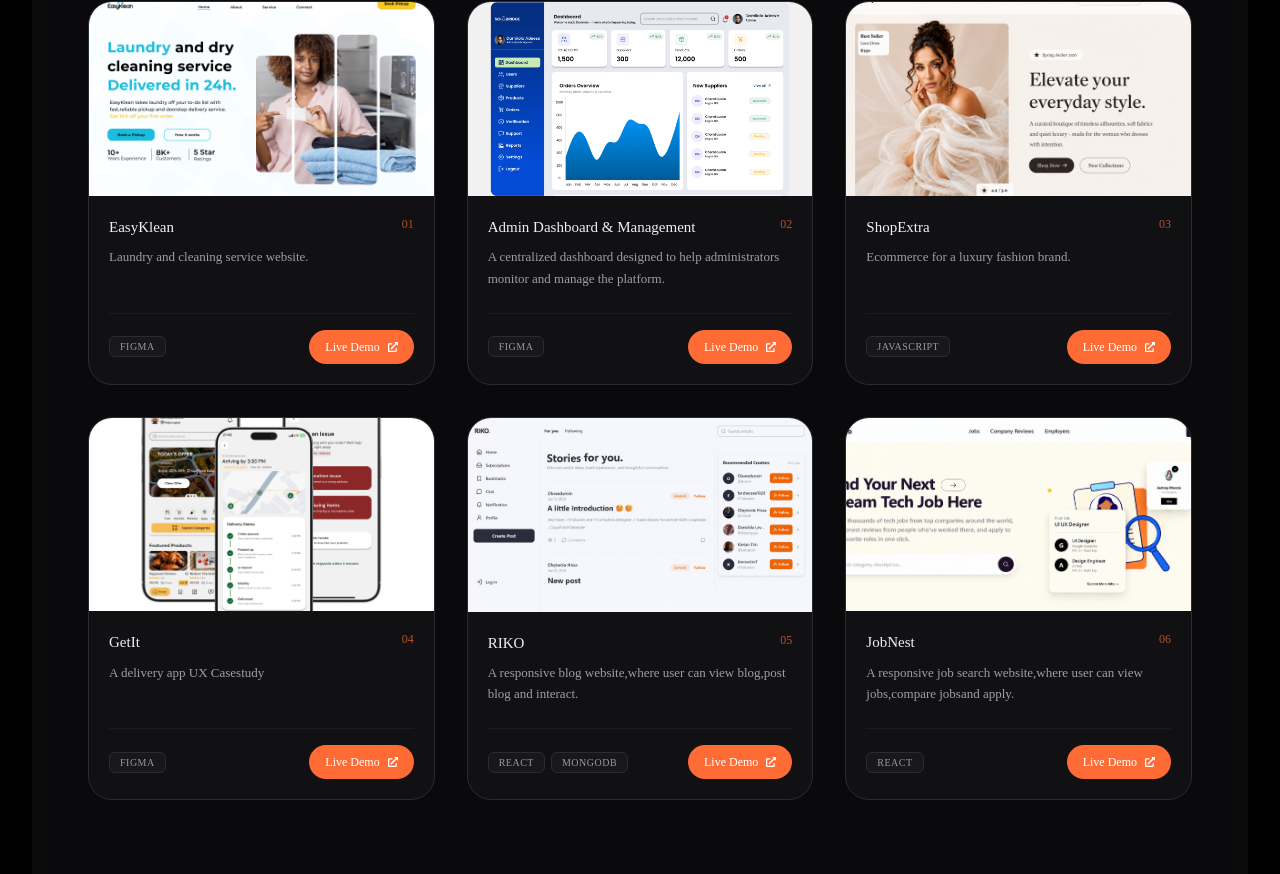
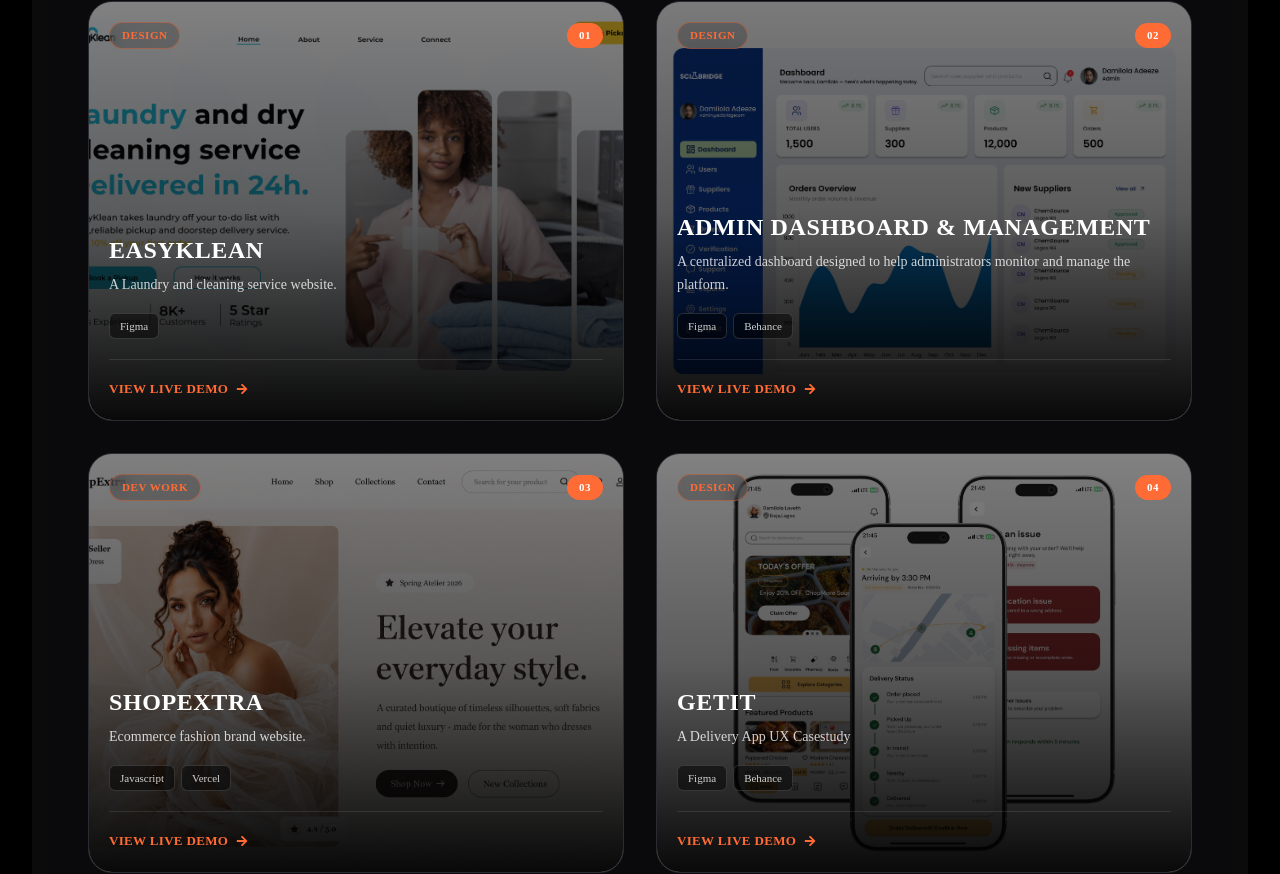
Before and after one commit to Damilola1700/dami-portfolio, a React (Vite) app: page / in a window 1280 px wide. Shown: the part 1515-2389 px from the top of the page. Built offline with nearby package versions, Linux system fonts and the light colour scheme; a web font is replaced by a local one.

Commit message:
portfolio

```diff
--- a/src/components/Project.jsx
+++ b/src/components/Project.jsx
@@ -1,13 +1,13 @@
 import image from "../assets/easyklean.png";
 import shopExtra from "../assets/shopExtra.png";
 import eeee from "../assets/eeee.png";
-import dashboard from "../assets/dashboard.png"
-import getit from "../assets/getit.png"
+import dashboard from "../assets/dashboard.png";
+import getit from "../assets/getit.png";
 
 import summary from "../assets/summary.png";
 import landing from "../assets/landing.png";
 import { useState } from "react";
-import { FaGithub, FaExternalLinkAlt } from "react-icons/fa";
+import { FaGithub, FaExternalLinkAlt, FaArrowRight } from "react-icons/fa";
 
 function Project() {
   const [activeFilter, setActiveFilter] = useState("All");
@@ -16,7 +16,7 @@ function Project() {
     {
       id: 1,
       title: "EasyKlean",
-      description: "Laundry and cleaning service website.",
+      description: "A Laundry and cleaning service website.",
       image: image,
       category: "Design",
       technologies: ["Figma"],
@@ -28,22 +28,22 @@ function Project() {
     {
       id: 2,
       title: "Admin Dashboard & Management",
-      description: "A centralized dashboard designed to help administrators monitor and manage the platform.",
+      description:
+        "A centralized dashboard designed to help administrators monitor and manage the platform.",
       image: dashboard,
       category: "Design",
-      technologies: ["Figma"],
-      liveLink:
-        "https://www.behance.net/gallery/256238595/Admin-Dashboard",
+      technologies: ["Figma", "Behance"],
+      liveLink: "https://www.behance.net/gallery/256238595/Admin-Dashboard",
       githubLink: "null",
     },
 
     {
       id: 3,
       title: "ShopExtra",
-      description: "Ecommerce for a luxury fashion brand.",
+      description: "Ecommerce fashion brand website.",
       image: shopExtra,
       category: "Dev Work",
-      technologies: ["javascript"],
+      technologies: ["Javascript", "Vercel"],
       liveLink: "https://github.com/Damilola1700",
       githubLink: "https://github.com/Damilola1700",
     },
@@ -51,21 +51,23 @@ function Project() {
     {
       id: 4,
       title: "GetIt",
-      description: "A delivery app UX Casestudy",
+      description: "A Delivery App UX Casestudy",
       image: getit,
       category: "Design",
-      technologies: ["Figma"],
-      liveLink: "https://www.behance.net/gallery/256526059/GetIt-Delivery-Casestudy",
+      technologies: ["Figma", "Behance"],
+      liveLink:
+        "https://www.behance.net/gallery/256526059/GetIt-Delivery-Casestudy",
       githubLink: "null",
     },
 
     {
       id: 5,
       title: "RIKO",
-      description: "A responsive blog website,where user can view blog,post blog and interact.",
+      description:
+        "A responsive blog and social website,user can view blog,post blog and interact.",
       image: landing,
       category: "Dev Work",
-      technologies: ["React","MongoDB"],
+      technologies: ["React", "MongoDB", "Github", "Vercel", "Rest API"],
       liveLink: "https://riko-blog-one.vercel.app/",
       githubLink: "null",
     },
@@ -73,21 +75,20 @@ function Project() {
     {
       id: 6,
       title: "JobNest",
-      description: "A responsive job search website,where user can view jobs,compare jobsand apply.",
+      description:
+        "A responsive job search website,user can view jobs,compare and apply for roles.",
       image: eeee,
       category: "Dev Work",
-      technologies: ["React"],
+      technologies: ["React", "Rest API"],
       liveLink: "https://jobnest-delta.vercel.app/",
       githubLink: "null",
     },
   ];
 
-
   const filteredProjects =
     activeFilter === "All"
       ? projects
       : projects.filter((project) => project.category === activeFilter);
-
 
   return (
     <section
@@ -100,8 +101,6 @@ function Project() {
           Projects
         </p>
       </div>
-
-
 
       <div className="flex  justify-center gap-2.5 md:gap-4 overflow-x-auto sm:overflow-visible pb-4 mb-4 md:mb-6">
         {["All", "Design", "Dev Work"].map((filter) => (
@@ -119,43 +118,43 @@ function Project() {
         ))}
       </div>
 
-
-
-      <div className="grid grid-cols-1 md:grid-cols-2 xl:grid-cols-3 gap-6 lg:gap-8 pt-10">
+      <div className="grid grid-cols-1 md:grid-cols-2 xl:grid-cols-2 gap-6 lg:gap-8 pt-10">
         {filteredProjects.map((project) => (
           <div
             key={project.id}
-            className="group flex flex-col justify-between rounded-3xl overflow-hidden border border-[#2b2b32] bg-[#111114] hover:border-[#FF6B35]/40 transition duration-300"
+            className="group relative flex flex-col justify-between min-h-[420px] rounded-3xl overflow-hidden border border-[#2b2b32] bg-[#111114] transition-all duration-300 hover:border-[#FF6B35]/60 hover:shadow-[0_0_40px_rgba(255,107,53,0.18)]"
           >
-            <div className="relative aspect-[16/9] overflow-hidden bg-[#18181c]">
             <img
               src={project.image}
               alt={project.title}
-                className="w-full h-full object-cover group-hover:scale-105 transition duration-500"
+              className="absolute inset-0 w-full h-full object-contain object- object-cover opacity-70 group-hover:opacity-90 group-hover:scale-105 transition duration-500"
             />
-            </div>
+            {/* overlay */}
+            <div className="absolute inset-0 bg-gradient-to-b from-black/30 via-black/50 to-black/95 group-hover:from-black/20 group-hover:via-black/40 transition duration-500" />
 
-            <div className="p-5 flex-grow flex flex-col justify-between">
-              <div>
-                <div className="flex items-start justify-between gap-4">
-                  <h3 className="text-[14px] sm:text-[15px] font-medium text-[#f1f1f1] group-hover:text-[#FF6B35] transition duration-300">
-                    {project.title}
-                  </h3>
-                  <span className="text-[#FF6B35]/70 text-xs font-mono">
+            <div className="relative z-10 flex items-center justify-between p-5">
+              <span className="px-3 py-1 rounded-full border border-[#FF6B35]/40 bg-black/20 backdrop-blur-sm text-[#FF6B35] text-[10px] sm:text-[11px] font-semibold uppercase tracking-wider">
+                {project.category}
+              </span>
+              <span className="px-3 py-1 rounded-full bg-[#FF6B35] text-white text-[10px] sm:text-[11px] font-bold tracking-wider">
                 {String(project.id).padStart(2, "0")}
               </span>
             </div>
-                <p className="text-[#ffffff]/60 mt-2 leading-relaxed text-[12px] sm:text-[13px]">
+
+            <div className="relative z-10 p-5 pt-0">
+              <h3 className="text-xl sm:text-2xl font-extrabold uppercase tracking-wide text-white group-hover:text-[#FF6B35] transition duration-300">
+                {project.title}
+              </h3>
+
+              <p className="mt-2 text-white/80 leading-relaxed text-[13px] sm:text-[14px]">
                 {project.description}
               </p>
-              </div>
 
-              <div className="flex flex-col sm:flex-row sm:items-center justify-between gap-4 mt-6 pt-4 border-t border-[#2b2b32]/40">
-                <div className="flex flex-wrap gap-1.5">
+              <div className="flex flex-wrap gap-1.5 mt-4">
                 {project.technologies.map((technology) => (
                   <span
                     key={technology}
-                      className="px-2.5 py-0.5 rounded-md bg-[#18181c] border border-[#2b2b32] text-[#f1f1f1]/60 text-[10px] uppercase tracking-wider"
+                    className="px-2.5 py-1 rounded-md bg-black/50 border border-white/15 text-white/80 text-[10px] sm:text-[11px] font-medium"
                   >
                     {technology}
                   </span>
@@ -163,24 +162,28 @@ function Project() {
               </div>
 
               {project.liveLink && (
+                <div className="mt-5 pt-4 border-t border-white/10">
                   <a
                     href={project.liveLink}
                     target="_blank"
                     rel="noopener noreferrer"
-                    className="inline-flex items-center justify-center gap-2 px-4 py-2 rounded-full bg-[#FF6B35] hover:bg-[#e85b29] text-white text-[11px] sm:text-[12px] font-medium transition whitespace-nowrap self-start sm:self-auto w-full sm:w-auto"
+                    className="inline-flex items-center gap-2 text-[#ff6b35] group-hover:text-[#FF6B35]  text-[12px] sm:text-[13px] font-semibold uppercase tracking-wide transition duration-300"
                   >
-                    Live Demo
-                    <FaExternalLinkAlt className="text-[10px]" />
+                    View Live Demo
+                    <FaArrowRight className="text-[12px] group-hover:translate-x-1 transition duration-300" />
                   </a>
+                </div>
               )}
             </div>
-            </div>
+
+            {/* bottom bar hover */}
+            <div
+              className="absolute bottom-0 left-0 h-[3px] w-full bg-[#FF6B35] origin-left transition-transform duration-500
+              scale-x-100 lg:scale-x-0 lg:group-hover:scale-x-100"
+            />
           </div>
         ))}
       </div>
-
-
-
     </section>
   );
 }
```
Lines whose indentation alone changed are shown as unchanged.
